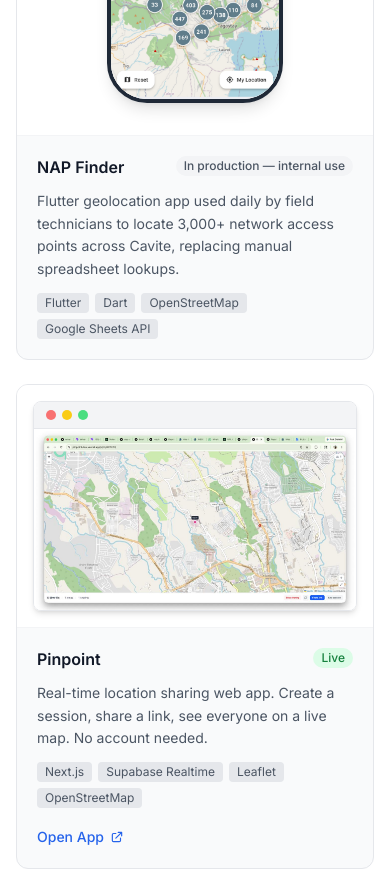
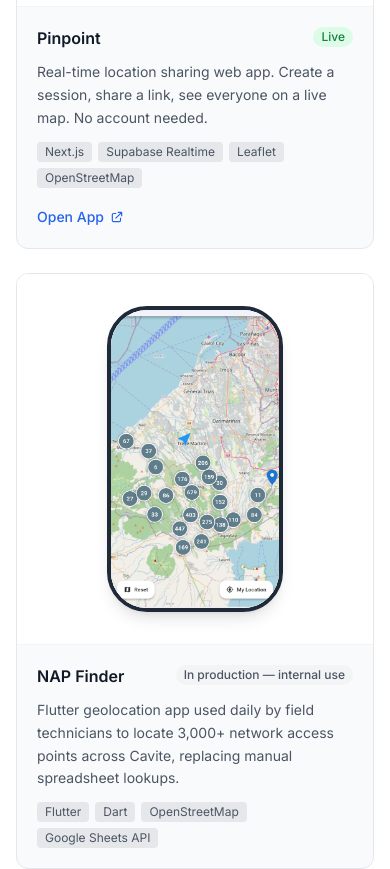
Before and after one commit to patrickpatrick27/portfolio, a Next.js app: page / in a window 390 px wide. Shown: the part 2800-3669 px from the top of the page. Built offline with nearby package versions, Linux system fonts and the light colour scheme.

Commit message:
Place mobile app cards side by side

```diff
--- a/components/Projects.tsx
+++ b/components/Projects.tsx
@@ -43,15 +43,6 @@ const projects: Project[] = [
     mockup: "browser",
   },
   {
-    name: "NAP Finder",
-    description:
-      "Flutter geolocation app used daily by field technicians to locate 3,000+ network access points across Cavite, replacing manual spreadsheet lookups.",
-    stack: ["Flutter", "Dart", "OpenStreetMap", "Google Sheets API"],
-    status: "internal",
-    image: "/projects/image6.jpg",
-    mockup: "phone",
-  },
-  {
     name: "Pinpoint",
     description:
       "Real-time location sharing web app. Create a session, share a link, see everyone on a live map. No account needed.",
@@ -60,6 +51,15 @@ const projects: Project[] = [
     image: "/projects/pinpoint2.jpg",
     mockup: "browser",
     link: "https://pinpoint-tau.vercel.app",
+  },
+  {
+    name: "NAP Finder",
+    description:
+      "Flutter geolocation app used daily by field technicians to locate 3,000+ network access points across Cavite, replacing manual spreadsheet lookups.",
+    stack: ["Flutter", "Dart", "OpenStreetMap", "Google Sheets API"],
+    status: "internal",
+    image: "/projects/image6.jpg",
+    mockup: "phone",
   },
   {
     name: "AquaLink",
```
